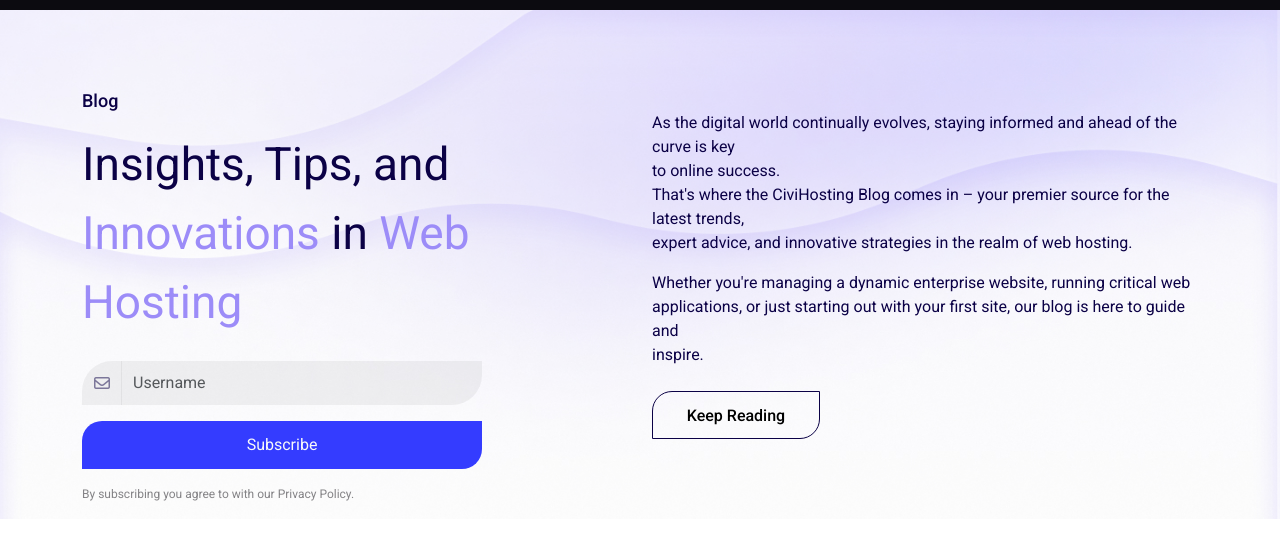
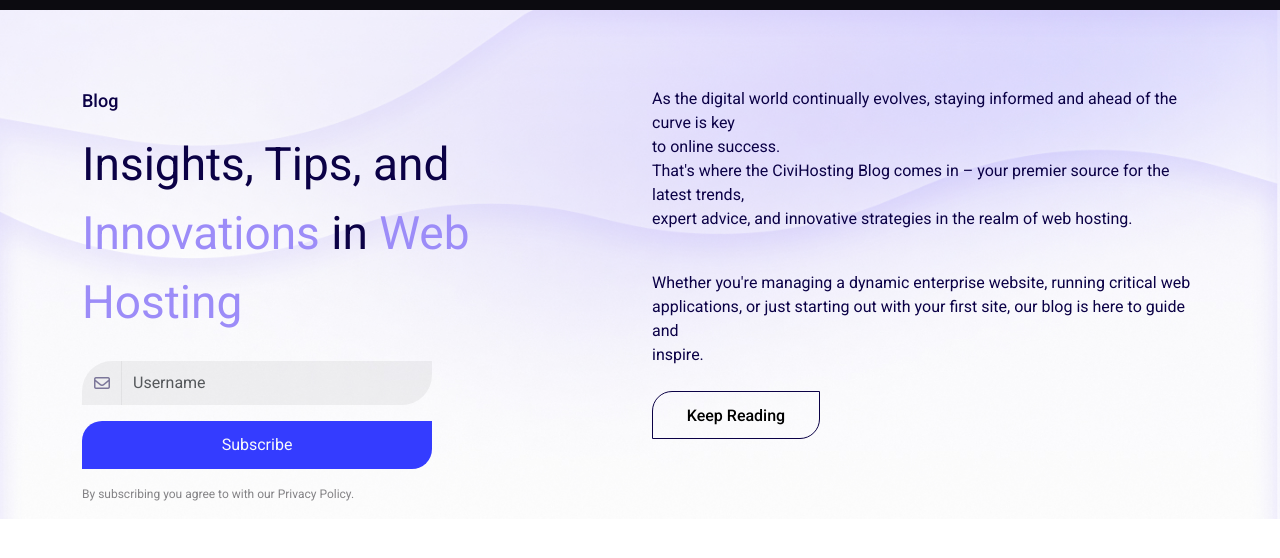
Before and after one commit to yogeshks6/Civi-Hosting, a plain HTML site: page public/index.html in a window 1280 px wide. Shown: the part 62-620 px from the top of the page. Drawn offline with nearby package versions, Linux system fonts and the light colour scheme.

Commit message:
some changes in hero section

```diff
--- a/public/index.html
+++ b/public/index.html
@@ -69,7 +69,7 @@
             <div class="col-12 col-md-12 col-lg-6">
             <div class="col-12 col-md-12 col-lg-12" style="color: rgba(11, 1, 70, 1); font-size: 18px; font-weight: 500;">Blog</div>
             <div class="col-12 col-md-12 col-lg-12 hero-left-text pt-3 pb-4">Insights, Tips, and <br> <span>Innovations</span> in <span>Web <br>Hosting</span></div>
-            <div class="col-12 col-md-12 col-lg-12 input-group" style="width: 400px;">
+            <div class="col-12 col-md-12 col-lg-12 input-group" style="width: 350px;">
                 <span class="input-group-text hero-email-ico" id="basic-addon1"><i class="fa-regular fa-envelope"></i></span>
                 <input type="text" class="form-control hero-email-input" placeholder="Username" aria-label="Username" aria-describedby="basic-addon1"></div>
                 <div class="col-12 col-md-12 col-lg-12 mt-3">
@@ -80,9 +80,9 @@
               </div>
 
             </div>
-            <div class="col-12 col-md-12 col-lg-6 hero-section-right mt-4">
+            <div class="col-12 col-md-12 col-lg-6 hero-section-right">
             <div class="col-12 col-md-12 col-lg-12"><p>As the digital world continually evolves, staying informed and ahead of the curve is key <br> to online success. <br>That's where the CiviHosting Blog comes in – your premier source for the latest trends,<br> expert advice, and innovative strategies in the realm of web hosting. </p>
-                <p>Whether you're managing a dynamic enterprise website, running critical web <br>applications, or just starting out with your first site, our blog is here to guide and <br>inspire.</p></div>
+                <p class="pt-4">Whether you're managing a dynamic enterprise website, running critical web <br>applications, or just starting out with your first site, our blog is here to guide and <br>inspire.</p></div>
 
                 <div class="col-12 col-md-12 col-lg-12 hero-section-right-btn mt-4">
                     <button class="bg-transparent">Keep Reading</button>
--- a/public/style.css
+++ b/public/style.css
@@ -62,7 +62,7 @@ nav {
     background-color: rgba(52, 60, 255, 1);
     padding: 12px 24px 12px 24px;
     border-radius: 20px 0px 20px 0px;
-    width: 400px;
+    width: 350px;
 }
 .hero-section-right{
     color: rgba(11, 1, 70, 1);
```
